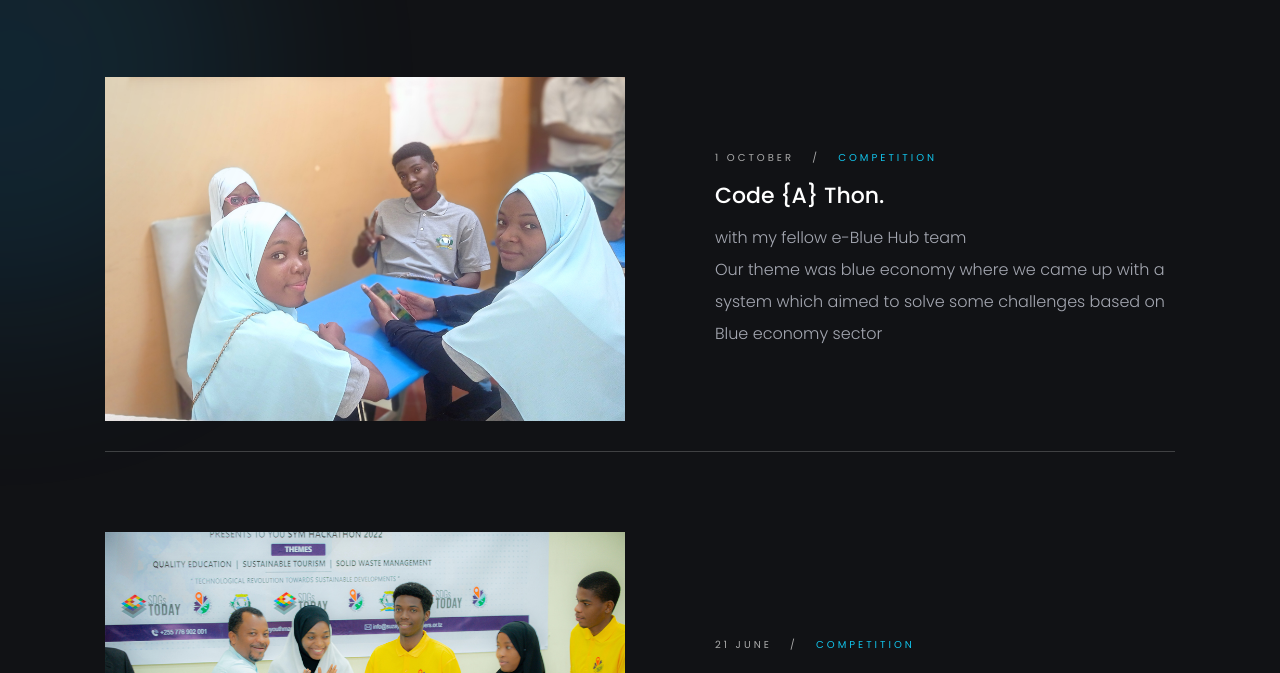
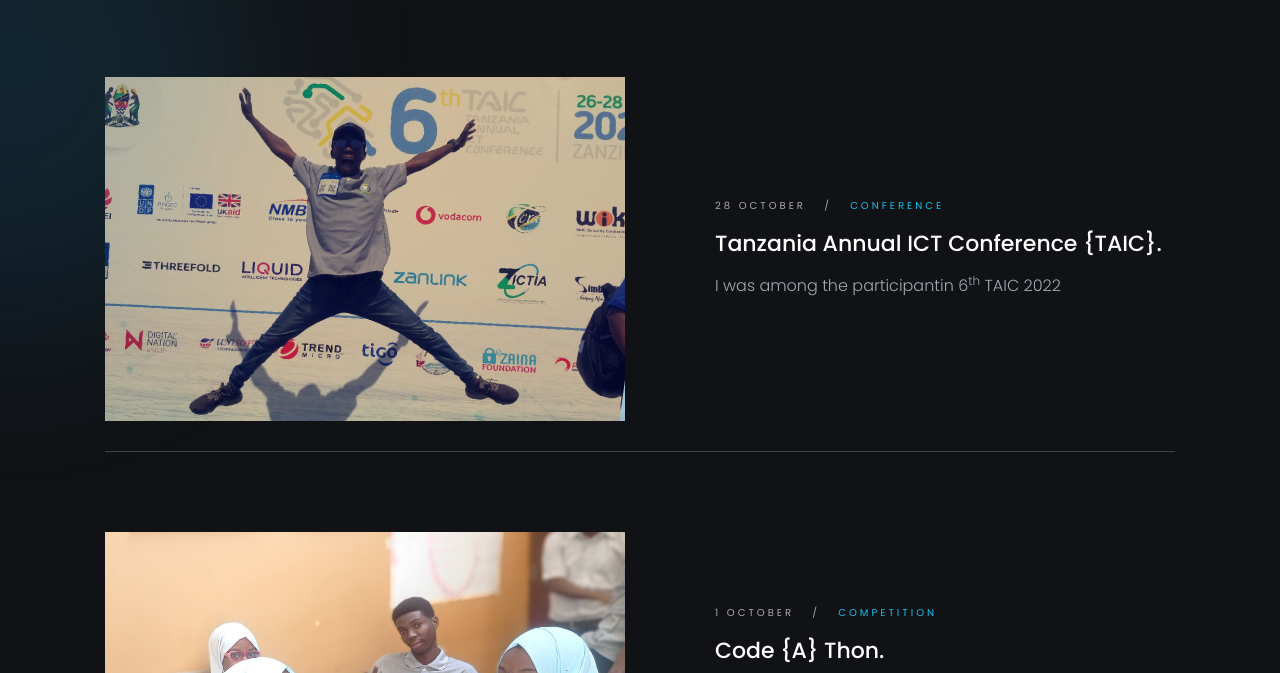
Before and after one commit to Abdulrazakmus/my-portfolio, a plain HTML site: page blog-list.html in a window 1280 px wide. Shown: the part 427-1100 px from the top of the page. Drawn offline with Linux system fonts and the light colour scheme.

Commit message:
addition

```diff
--- a/blog-list.html
+++ b/blog-list.html
@@ -151,6 +151,43 @@
                 <div class="row justify-content-center">
                     <div class="col-lg-11">
                         <div class="posts mt-80">
+
+
+                            <div class="item mb-80 wow fadeInUp" data-wow-delay=".3s">
+                                <div class="row">
+                                    <div class="col-lg-6 valign">
+                                        <div class="img md-mb50">
+                                            <img src="img/blog/l6.jpg" alt="">
+                                        </div>
+                                    </div>
+                                    <div class="col-lg-6 valign">
+                                        <div class="cont">
+                                            <div>
+                                                <div class="info">
+                                                    <a href="#0" class="date">
+                                                        <span><i>28</i> October</span>
+                                                    </a>
+                                                    <span>/</span>
+                                                    <a href="#0" class="tag">
+                                                        <span>Conference</span>
+                                                    </a>
+                                                </div>
+                                                <h5>
+                                                    <a href="#0">Tanzania Annual ICT Conference {TAIC}.</a>
+                                                </h5>
+                                                <p class="mt-10">I was among the  participantin 6<sup>th</sup> TAIC 2022
+
+
+
+
+                                                </p>
+
+                                            </div>
+                                        </div>
+                                    </div>
+                                </div>
+                            </div>
+
 
                             <div class="item mb-80 wow fadeInUp" data-wow-delay=".3s">
                                 <div class="row">
```
Also changed, not shown: img/blog/l6.jpg (added).
